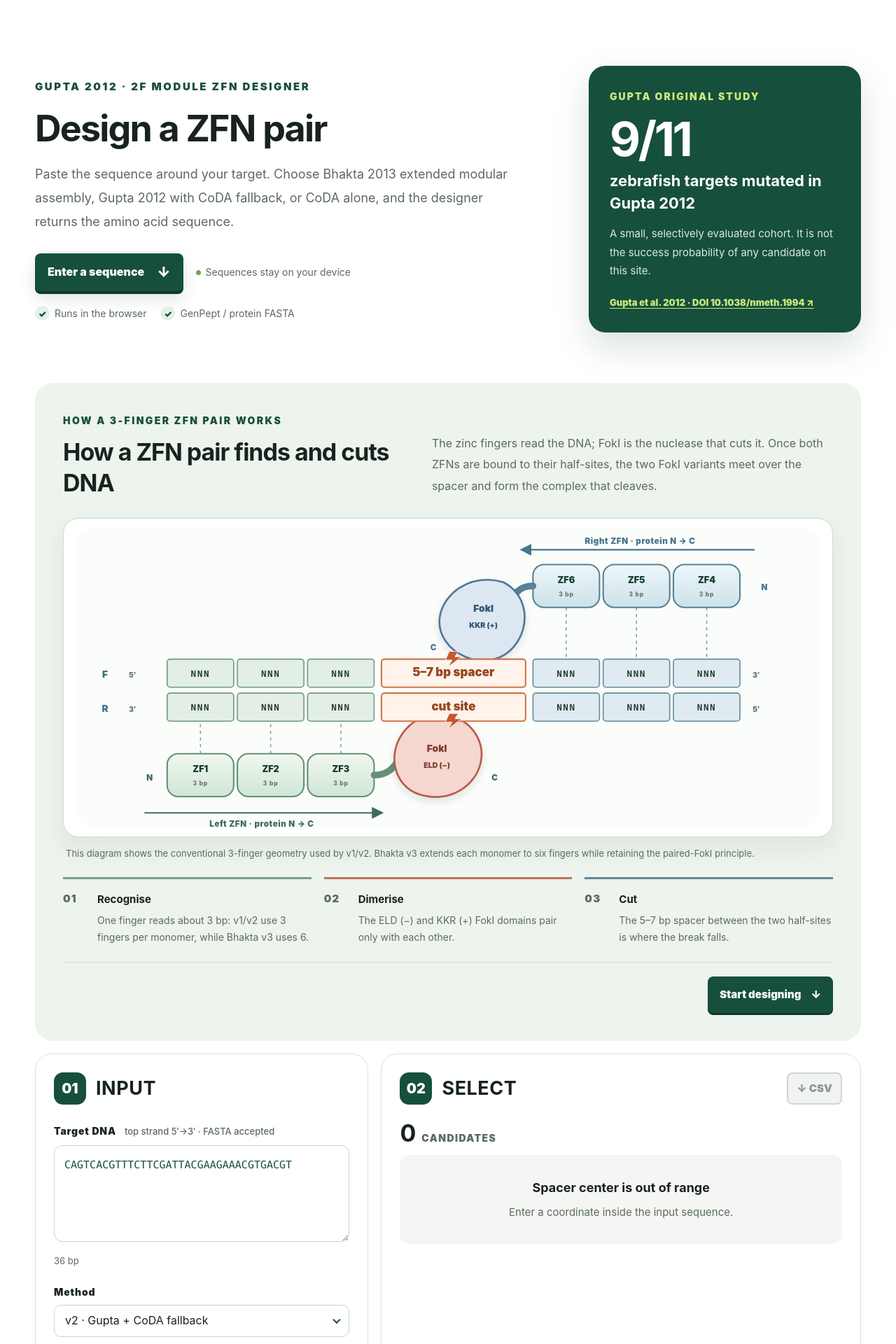
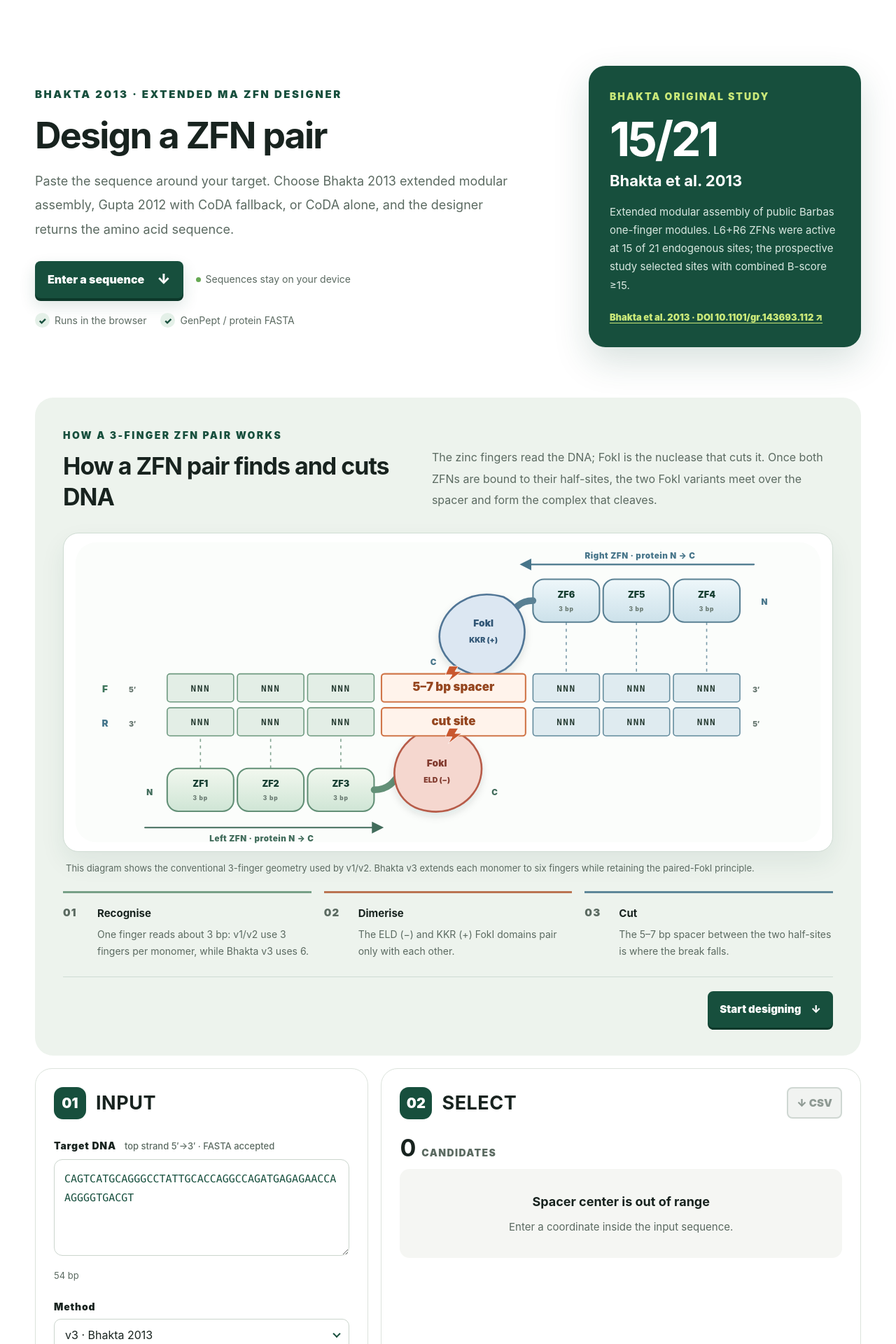
Before and after one commit to amamalgae/Zinc-Zinc-Finger, a React (Vite) app: page / in a window 1280 px wide. Shown: the part 80-2000 px from the top of the page at 70% size. Built offline with nearby package versions, Linux system fonts and the light colour scheme.

Commit message:
Expose Bhakta 2013 as v3 default design profile

```diff
--- a/src/App.tsx
+++ b/src/App.tsx
@@ -1,12 +1,16 @@
 import { useEffect, useMemo, useState } from "react";
 import { APP_VERSION, APP_VERSION_PR_URL } from "./app-version.ts";
+import { BHAKTA_MODULE_COUNT } from "./bhakta-module-archive.ts";
 import { FMDV_F2A } from "./construct-output.ts";
 import {
+  BHAKTA_B_SCORE_CUTOFF,
+  bhaktaAlternativesForCandidate,
   formatCut,
   generateZfnCandidates,
   parseDNAInput,
   reverseComplement,
   zfnCandidatesToCsv,
+  type BhaktaAlternative,
   type DesignProfile,
   type ZfnCandidate,
 } from "./zfn-design-engine.ts";
@@ -39,9 +43,10 @@ import {
   type Language,
 } from "./i18n.ts";
 
-const EXAMPLE_LEFT_RECOGNITION = "GAAGAAACG";
-const EXAMPLE_RIGHT_RECOGNITION = "GAAGAAACG";
-const EXAMPLE_SEQUENCE = `CAGTCA${reverseComplement(EXAMPLE_LEFT_RECOGNITION)}GATTAC${EXAMPLE_RIGHT_RECOGNITION}TGACGT`;
+const EXAMPLE_LEFT_TOP = "TGCAGGGCCTATTGCACC";
+const EXAMPLE_SPACER = "AGGCCA";
+const EXAMPLE_RIGHT_TOP = "GATGAGAGAACCAAGGGG";
+const EXAMPLE_SEQUENCE = `CAGTCA${EXAMPLE_LEFT_TOP}${EXAMPLE_SPACER}${EXAMPLE_RIGHT_TOP}TGACGT`;
 
 function downloadText(contents: string, filename: string, type = "text/plain;charset=utf-8") {
   const url = URL.createObjectURL(new Blob([contents], { type }));
@@ -52,17 +57,17 @@ function downloadText(contents: string, filename: string, type = "text/plain;cha
   URL.revokeObjectURL(url);
 }
 
-function ArchitectureDiagram({ copy }: { copy: Copy }) {
+function ArchitectureDiagram({ copy, leftCount, rightCount }: { copy: Copy; leftCount: number; rightCount: number }) {
   return (
     <div className="architecture" aria-label="single ORF ZFN construct">
       <div className="arch-block nls"><span>{copy.archNls}</span><strong>NLS</strong></div>
-      <div className="arch-block zf"><span>{copy.archZf}</span><strong>ZF-L · 3F</strong></div>
+      <div className="arch-block zf"><span>{copy.archZf}</span><strong>ZF-L · {leftCount}F</strong></div>
       <div className="arch-block eld"><span>{copy.archCleave}</span><strong>FokI ELD (−)</strong></div>
       <i aria-hidden="true">→</i>
       <div className="arch-block f2a"><span>{copy.archSkip}</span><strong>F2A</strong></div>
       <i aria-hidden="true">→</i>
       <div className="arch-block nls"><span>{copy.archNls}</span><strong>NLS</strong></div>
-      <div className="arch-block zf"><span>{copy.archZf}</span><strong>ZF-R · 3F</strong></div>
+      <div className="arch-block zf"><span>{copy.archZf}</span><strong>ZF-R · {rightCount}F</strong></div>
       <div className="arch-block kkr"><span>{copy.archCleave}</span><strong>FokI KKR (+)</strong></div>
     </div>
   );
@@ -91,6 +96,23 @@ function FingerGroup({ title, fingers, copy }: { title: string; fingers: readonl
   );
 }
 
+function BhaktaAlternativesPanel({ alternatives, copy }: { alternatives: readonly BhaktaAlternative[]; copy: Copy }) {
+  return (
+    <section className="bhakta-alternatives">
+      <div className="finger-title"><h3>{copy.bhaktaAlternativesTitle}</h3><span>{copy.bhaktaThreshold}</span></div>
+      <p>{copy.bhaktaAlternativesNote}</p>
+      <div className="sequence-details embedded">
+        {alternatives.map((alternative) => (
+          <div key={`${alternative.leftFingerCount}-${alternative.rightFingerCount}`}>
+            <span>L{alternative.leftFingerCount} + R{alternative.rightFingerCount}</span>
+            <code>B{alternative.combinedBScore} · {alternative.passesBScoreCutoff ? "B≥15" : "B<15"} · TSO {alternative.tsoIssues}</code>
+          </div>
+        ))}
+      </div>
+    </section>
+  );
+}
+
 function hasTextSelectionWithin(element: HTMLElement): boolean {
   const selection = window.getSelection();
   return Boolean(
@@ -105,6 +127,7 @@ function hasTextSelectionWithin(element: HTMLElement): boolean {
 }
 
 const DESIGN_PROFILE_OPTIONS: ReadonlyArray<{ value: DesignProfile; label: string }> = [
+  { value: "bhakta-2013", label: "v3 · Bhakta 2013" },
   { value: "gupta-coda", label: "v2 · Gupta + CoDA fallback" },
   { value: "coda-only", label: "v1 · CoDA only" },
 ];
@@ -130,11 +153,12 @@ function CandidateRow({ candidate, rank, selected, onSelect, copy }: {
   onSelect: () => void;
   copy: Copy;
 }) {
+  const functionalScore = candidate.combinedBScore === undefined ? "" : `B${candidate.combinedBScore} · `;
   return (
     <div className={`candidate ${selected ? "selected" : ""}`} role="button" tabIndex={0} aria-pressed={selected} onClick={(event) => { if (!hasTextSelectionWithin(event.currentTarget)) onSelect(); }} onKeyDown={(event) => { if (event.key === "Enter" || event.key === " ") { event.preventDefault(); onSelect(); } }}>
       <span className="candidate-rank">{String(rank).padStart(2, "0")}</span>
       <span className="candidate-sequence"><b className="left">{candidate.leftTop}</b><i>{candidate.spacer}</i><b className="right">{candidate.rightTop}</b></span>
-      <span className="candidate-summary"><strong>{compactMethodPairLabel(candidate)}</strong><small>±{formatCut(candidate.distance)} bp · {candidate.spacerLength} bp</small></span>
+      <span className="candidate-summary"><strong>{compactMethodPairLabel(candidate)}</strong><small>{functionalScore}±{formatCut(candidate.distance)} bp · {candidate.spacerLength} bp</small></span>
       <span className="candidate-action" aria-hidden="true">{selected ? `✓ ${copy.selected}` : `${copy.select} →`}</span>
     </div>
   );
@@ -165,12 +189,11 @@ function LanguageSwitch({ language, onChange, copy }: { language: Language; onCh
 }
 
 export default function Home() {
-  // Detected from the browser, overridden only when the reader picks a language.
   const [language, setLanguage] = useState<Language>(() => readStoredLanguage() ?? detectLanguage(navigator.languages ?? [navigator.language]));
   const [rawSequence, setRawSequence] = useState(EXAMPLE_SEQUENCE);
   const [desiredCutInput, setDesiredCutInput] = useState(DEFAULT_DESIRED_CUT_INPUT);
   const [maxDistanceInput, setMaxDistanceInput] = useState(DEFAULT_MAX_DISTANCE_INPUT);
-  const [designProfile, setDesignProfile] = useState<DesignProfile>("gupta-coda");
+  const [designProfile, setDesignProfile] = useState<DesignProfile>("bhakta-2013");
   const [selectedId, setSelectedId] = useState<string | null>(null);
 
   const parsedInput = useMemo(() => parseDNAInput(rawSequence), [rawSequence]);
@@ -187,10 +210,13 @@ export default function Home() {
   const selected = candidates.find(({ id }) => id === selectedId) ?? candidates[0] ?? null;
   const selectedRank = selected ? candidates.findIndex(({ id }) => id === selected.id) + 1 : 0;
   const construct = useMemo(() => selected ? buildBicistronicZfn(selected) : null, [selected]);
+  const bhaktaAlternatives = useMemo(() => selected ? bhaktaAlternativesForCandidate(selected) : [], [selected]);
   const copy = COPY[language];
   const desiredCutErrorText = desiredCutError === null
     ? null
     : desiredCutError.kind === "not-an-integer" ? copy.errorNotInteger : copy.errorOutOfRange(desiredCutError.maximum);
+  const rankingNote = designProfile === "bhakta-2013" ? copy.bhaktaRankingNote : copy.rankingNote;
+  const outputIntro = selected?.profile === "bhakta-2013" ? copy.bhaktaOutputIntro : copy.outputIntro;
 
   useEffect(() => {
     document.documentElement.lang = language;
@@ -221,7 +247,7 @@ export default function Home() {
 
       <section className="hero" id="top">
         <div className="hero-copy">
-          <span className="eyebrow">GUPTA 2012 · 2F MODULE ZFN DESIGNER</span>
+          <span className="eyebrow">BHAKTA 2013 · EXTENDED MA ZFN DESIGNER</span>
           <h1>{copy.heroTitle}</h1>
           <p>{copy.heroBody}</p>
           <div className="hero-actions">
@@ -234,11 +260,11 @@ export default function Home() {
           </ul>
         </div>
         <aside className="study-card">
-          <span>GUPTA ORIGINAL STUDY</span>
-          <div className="study-value"><strong>9/11</strong></div>
-          <h2>{copy.studyHeadline}</h2>
-          <p>{copy.studyCaveat}</p>
-          <a href="https://doi.org/10.1038/nmeth.1994" target="_blank" rel="noreferrer">Gupta et al. 2012 · DOI 10.1038/nmeth.1994 <span aria-hidden="true">↗</span></a>
+          <span>BHAKTA ORIGINAL STUDY</span>
+          <div className="study-value"><strong>15/21</strong></div>
+          <h2>Bhakta et al. 2013</h2>
+          <p>{copy.evidenceBhakta}</p>
+          <a href="https://doi.org/10.1101/gr.143693.112" target="_blank" rel="noreferrer">Bhakta et al. 2013 · DOI 10.1101/gr.143693.112 <span aria-hidden="true">↗</span></a>
         </aside>
       </section>
 
@@ -262,13 +288,13 @@ export default function Home() {
             <label className={desiredCutError ? "has-error" : undefined}><span>{copy.spacerCenterLabel}</span><input type="text" inputMode="numeric" pattern="[0-9]*" value={desiredCutInput} aria-invalid={Boolean(desiredCutError)} aria-describedby={desiredCutError ? "desired-cut-error" : undefined} onChange={(event) => { if (/^\d*$/.test(event.target.value)) setDesiredCutInput(event.target.value); setSelectedId(null); }} />{desiredCutError ? <small id="desired-cut-error" className="field-error" role="alert"><i aria-hidden="true">!</i>{desiredCutErrorText}</small> : null}</label>
             <label><span>{copy.rangeLabel}</span><input type="text" inputMode="numeric" pattern="[0-9]*" value={maxDistanceInput} onChange={(event) => { if (/^\d*$/.test(event.target.value)) setMaxDistanceInput(event.target.value); setSelectedId(null); }} /></label>
           </div>
-          <button className="example-button" type="button" onClick={() => { setRawSequence(EXAMPLE_SEQUENCE); setDesiredCutInput("18"); setMaxDistanceInput(DEFAULT_MAX_DISTANCE_INPUT); setSelectedId(null); }}><span aria-hidden="true">↻</span> {copy.resetExample}</button>
+          <button className="example-button" type="button" onClick={() => { setRawSequence(EXAMPLE_SEQUENCE); setDesiredCutInput("27"); setMaxDistanceInput(DEFAULT_MAX_DISTANCE_INPUT); setSelectedId(null); }}><span aria-hidden="true">↻</span> {copy.resetExample}</button>
         </div>
 
         <div className="results-panel">
           <div className="panel-heading"><span>02</span><h2>SELECT</h2><button className="secondary-action" type="button" disabled={!candidates.length} onClick={() => downloadText(zfnCandidatesToCsv(candidates), "zfn-design-candidates.csv", "text/csv;charset=utf-8")}><span aria-hidden="true">↓</span> CSV</button></div>
           <div className="result-count"><strong>{candidates.length}</strong><span>{copy.candidates}</span></div>
-          {candidates.length ? <p className="selection-help">{copy.rankingNote}<br />{copy.copyHint}</p> : null}
+          {candidates.length ? <p className="selection-help">{rankingNote}<br />{copy.copyHint}</p> : null}
           {candidates.length ? <div className="candidate-list">{candidates.map((candidate, index) => <CandidateRow key={candidate.id} candidate={candidate} rank={index + 1} selected={selected?.id === candidate.id} onSelect={() => setSelectedId(candidate.id)} copy={copy} />)}</div> : <div className="empty-state"><strong>{desiredCutError ? copy.emptyRangeTitle : invalidCharacterCount ? copy.emptyCharsTitle : copy.emptyNoneTitle}</strong><p>{desiredCutError ? copy.emptyRangeBody : invalidCharacterCount ? copy.emptyCharsBody : copy.emptyNoneBody}</p></div>}
         </div>
       </section>
@@ -277,7 +303,7 @@ export default function Home() {
         <section className="protein-output-section">
           <div className="output-card">
             <div className="output-heading"><div className="panel-heading"><span>03</span><h2>PROTEIN OUTPUT</h2></div><div className="output-stats"><span><strong>{construct.protein.length}</strong>{copy.precursorStat}</span><span><strong>{FMDV_F2A.length}</strong>{copy.f2aStat}</span></div></div>
-            <p className="output-intro">{copy.outputIntro}</p>
+            <p className="output-intro">{outputIntro}</p>
             <div className="download-row">
               <button className="primary-action" type="button" onClick={() => downloadText(constructToProteinGenPept(construct), resultFilename(selectedRank, "gp"))}><span aria-hidden="true">↓</span> {copy.downloadGenPept}</button>
               <button className="secondary-action" type="button" onClick={() => downloadText(constructToProteinFasta(construct), resultFilename(selectedRank, "fasta"))}><span aria-hidden="true">↓</span> {copy.downloadFasta}</button>
@@ -289,9 +315,10 @@ export default function Home() {
           <details className="technical-details">
             <summary>{copy.technicalSummary}</summary>
             <div className="technical-details-body">
-              <ArchitectureDiagram copy={copy} />
+              <ArchitectureDiagram copy={copy} leftCount={selected.leftArray.fingers.length} rightCount={selected.rightArray.fingers.length} />
               <div className="finger-pair"><FingerGroup title={arrayTitle("Left", selected.leftArray)} fingers={selected.leftArray.fingers} copy={copy} /><FingerGroup title={arrayTitle("Right", selected.rightArray)} fingers={selected.rightArray.fingers} copy={copy} /></div>
               <div className="sequence-details embedded"><div><span>Left array N→C</span><code>{selected.leftArray.protein}</code></div><div><span>Right array N→C</span><code>{selected.rightArray.protein}</code></div></div>
+              {selected.profile === "bhakta-2013" ? <BhaktaAlternativesPanel alternatives={bhaktaAlternatives} copy={copy} /> : null}
             </div>
           </details>
         </section>
@@ -300,6 +327,7 @@ export default function Home() {
       <section className="evidence">
         <div className="section-intro"><span>EVIDENCE</span><h2>{copy.evidenceTitle}</h2><p>{copy.evidenceBody}</p></div>
         <div className="reference-grid">
+          <article><span>EXTENDED MODULAR ASSEMBLY</span><h3>Bhakta et al. 2013</h3><p>{copy.evidenceBhakta}</p><a href="https://doi.org/10.1101/gr.143693.112" target="_blank" rel="noreferrer">DOI 10.1101/gr.143693.112 <span aria-hidden="true">↗</span></a></article>
           <article><span>2F + 1F ASSEMBLY</span><h3>Gupta et al. 2012</h3><p>{copy.evidenceGupta}</p><a href="https://doi.org/10.1038/nmeth.1994" target="_blank" rel="noreferrer">DOI 10.1038/nmeth.1994 <span aria-hidden="true">↗</span></a></article>
           <article><span>CODA FALLBACK</span><h3>Sander et al. 2011</h3><p>{copy.evidenceSander}</p><a href="https://doi.org/10.1038/nmeth.1542" target="_blank" rel="noreferrer">DOI 10.1038/nmeth.1542 <span aria-hidden="true">↗</span></a></article>
           <article><span>FOKI HETERODIMER</span><h3>Doyon et al. 2011</h3><p>{copy.evidenceDoyon}</p><a href="https://doi.org/10.1038/nmeth.1539" target="_blank" rel="noreferrer">DOI 10.1038/nmeth.1539 <span aria-hidden="true">↗</span></a></article>
@@ -309,7 +337,7 @@ export default function Home() {
         <p className="evidence-note">{copy.evidenceNote}</p>
       </section>
 
-      <footer><p>Zinc Zinc Finger · Gupta-first 3-finger design</p><p>Gupta 2012: {GUPTA_MODULE_COUNT} modules / {GUPTA_TARGET_COUNT} sites · CoDA fallback: F1 {CODA_F1_UNIT_COUNT} / F3 {CODA_F3_UNIT_COUNT}</p></footer>
+      <footer><p>Zinc Zinc Finger · Bhakta extended-MA / Gupta / CoDA design</p><p>Bhakta 2013: {BHAKTA_MODULE_COUNT} modules · cutoff B≥{BHAKTA_B_SCORE_CUTOFF} · Gupta 2012: {GUPTA_MODULE_COUNT} modules / {GUPTA_TARGET_COUNT} sites · CoDA: F1 {CODA_F1_UNIT_COUNT} / F3 {CODA_F3_UNIT_COUNT}</p></footer>
     </main>
   );
 }
```
